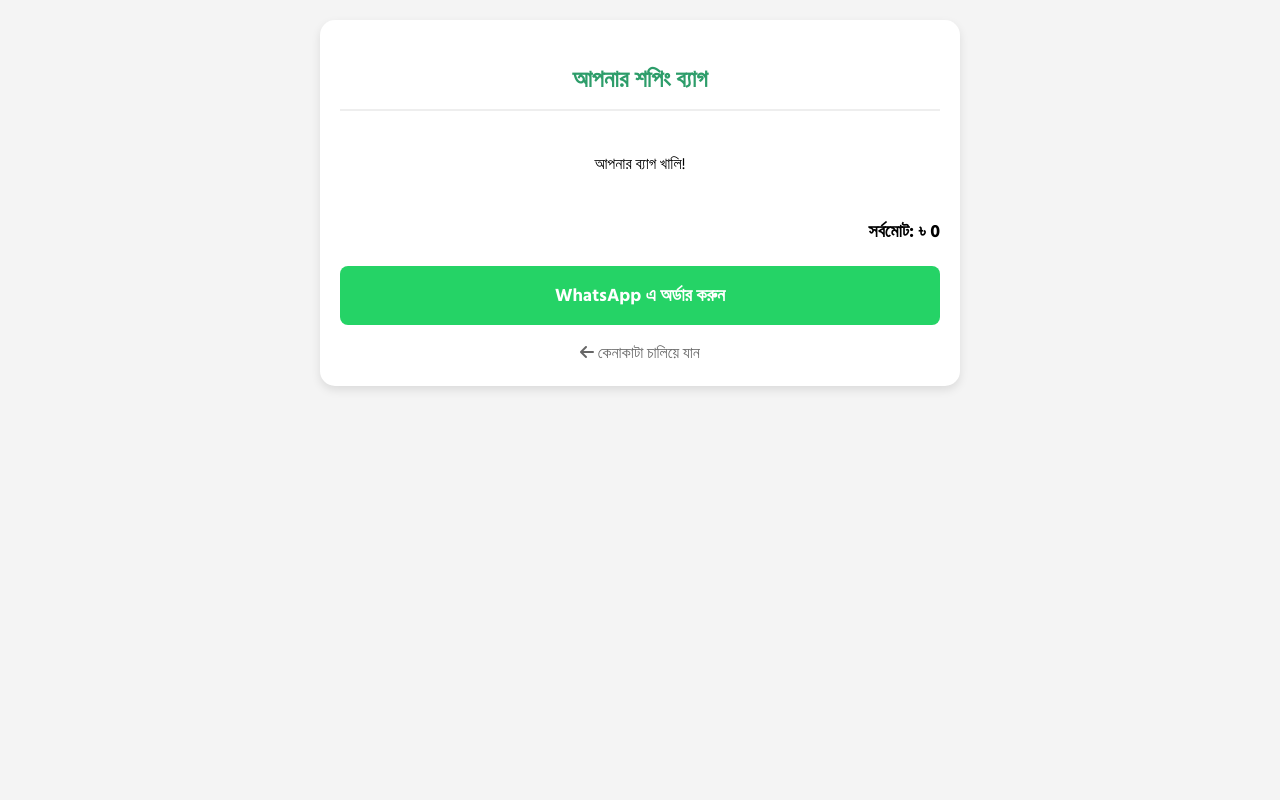
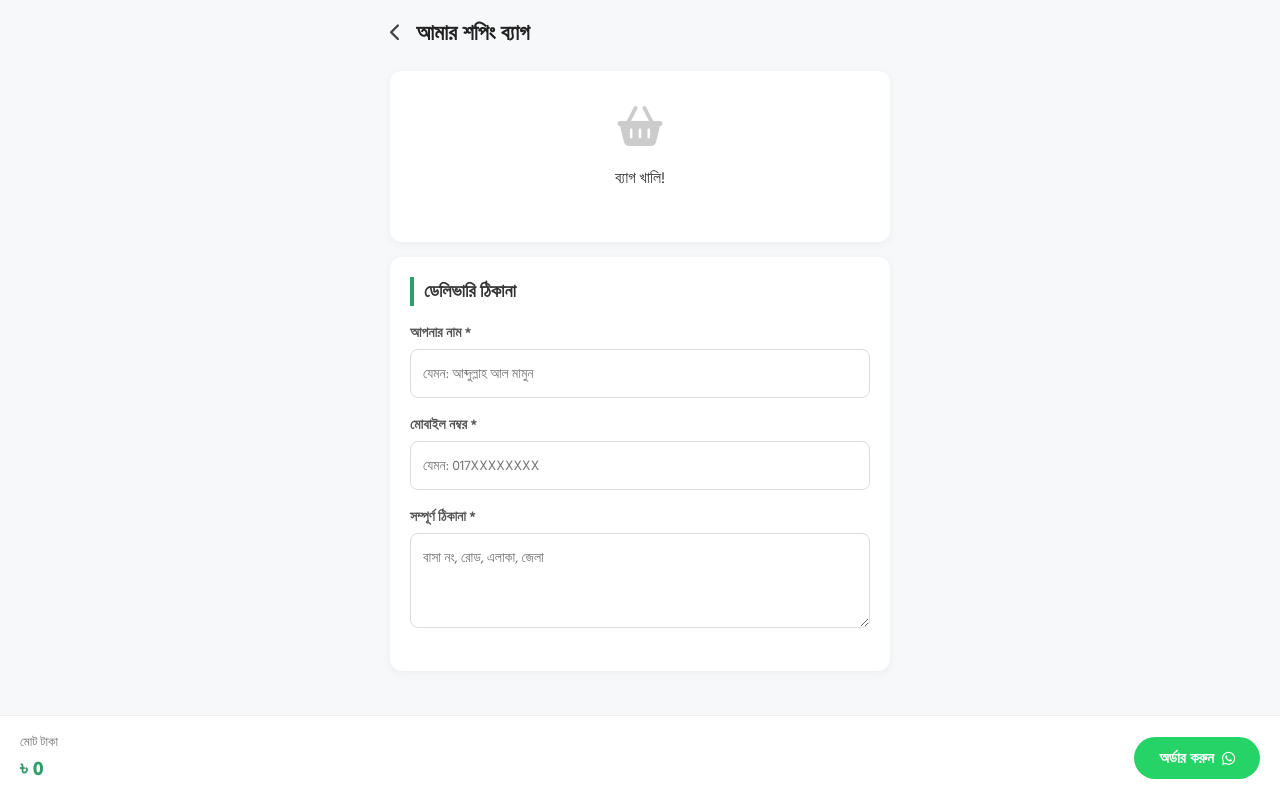
Before and after one commit to minhajulabedinctg/purekhazana.github.io, a plain HTML site: page cart.html in a window 1280 px wide. Drawn offline with Linux system fonts and the light colour scheme.

Commit message:
Update cart.html

```diff
--- a/cart.html
+++ b/cart.html
@@ -7,46 +7,89 @@
   <link href="https://fonts.googleapis.com/css2?family=Hind+Siliguri:wght@400;600;700&display=swap" rel="stylesheet">
   <link rel="stylesheet" href="https://cdnjs.cloudflare.com/ajax/libs/font-awesome/6.0.0/css/all.min.css">
   <style>
-    body { font-family: 'Hind Siliguri', sans-serif; background: #f4f4f4; margin: 0; padding: 20px; }
-    .cart-container { max-width: 600px; margin: 0 auto; background: #fff; padding: 20px; border-radius: 15px; box-shadow: 0 4px 10px rgba(0,0,0,0.1); }
-    h2 { color: #2d9d6a; text-align: center; border-bottom: 2px solid #eee; padding-bottom: 10px; }
-    .cart-item { display: flex; align-items: center; justify-content: space-between; padding: 15px 0; border-bottom: 1px solid #eee; }
-    .cart-item img { width: 60px; height: 60px; border-radius: 8px; object-fit: cover; }
-    .item-info { flex: 1; margin-left: 15px; }
-    .item-info h4 { margin: 0; font-size: 16px; }
-    .item-info p { margin: 5px 0; color: #2d9d6a; font-weight: bold; }
-    .qty-controls { display: flex; align-items: center; gap: 10px; }
-    .qty-btn { background: #eee; border: none; padding: 5px 10px; border-radius: 4px; cursor: pointer; font-weight: bold; }
-    .total-section { margin-top: 20px; text-align: right; font-size: 18px; font-weight: 800; }
-    .checkout-btn { background: #25D366; color: white; display: block; text-align: center; padding: 15px; border-radius: 8px; text-decoration: none; margin-top: 20px; font-weight: bold; font-size: 18px; }
-    .back-btn { display: block; text-align: center; color: #666; margin-top: 15px; text-decoration: none; }
+    :root { --primary: #2d9d6a; --bg: #f7f8fa; }
+    body { font-family: 'Hind Siliguri', sans-serif; background: var(--bg); margin: 0; padding: 15px; color: #333; }
+
+    .cart-wrapper { max-width: 500px; margin: 0 auto; }
+    .header { display: flex; align-items: center; margin-bottom: 20px; gap: 15px; }
+    .header h2 { margin: 0; font-size: 22px; color: #222; }
+    .back-link { text-decoration: none; color: #444; font-size: 18px; }
+
+    /* Cart Items */
+    .cart-card { background: #fff; border-radius: 12px; padding: 15px; box-shadow: 0 2px 10px rgba(0,0,0,0.05); margin-bottom: 15px; }
+    .cart-item { display: flex; align-items: center; gap: 12px; padding: 12px 0; border-bottom: 1px solid #f0f0f0; }
+    .cart-item:last-child { border-bottom: none; }
+    .cart-item img { width: 70px; height: 70px; border-radius: 10px; object-fit: cover; background: #f9f9f9; }
+    .item-details { flex: 1; }
+    .item-details h4 { margin: 0 0 5px; font-size: 16px; color: #222; }
+    .item-details p { margin: 0; color: var(--primary); font-weight: 700; font-size: 15px; }
+
+    .qty-box { display: flex; align-items: center; gap: 12px; background: #f1f1f1; padding: 5px 10px; border-radius: 20px; }
+    .qty-btn { border: none; background: none; font-size: 18px; cursor: pointer; color: #555; font-weight: bold; width: 25px; }
+
+    /* Form Styling */
+    .info-card { background: #fff; border-radius: 12px; padding: 20px; box-shadow: 0 2px 10px rgba(0,0,0,0.05); margin-bottom: 80px; }
+    .info-card h3 { margin: 0 0 15px; font-size: 18px; border-left: 4px solid var(--primary); padding-left: 10px; }
+    .input-group { margin-bottom: 15px; }
+    .input-group label { display: block; margin-bottom: 5px; font-size: 14px; font-weight: 600; color: #555; }
+    .input-group input, .input-group textarea { width: 100%; padding: 12px; border: 1px solid #ddd; border-radius: 8px; font-family: inherit; box-sizing: border-box; font-size: 14px; }
+
+    /* Sticky Bottom Bar */
+    .bottom-checkout { position: fixed; bottom: 0; left: 0; right: 0; background: #fff; padding: 15px 20px; border-top: 1px solid #eee; display: flex; align-items: center; justify-content: space-between; z-index: 1000; }
+    .total-price-box p { margin: 0; font-size: 13px; color: #777; }
+    .total-price-box h3 { margin: 0; font-size: 20px; color: var(--primary); }
+    .whatsapp-btn { background: #25D366; color: white; padding: 12px 25px; border-radius: 30px; text-decoration: none; font-weight: 700; display: flex; align-items: center; gap: 8px; border: none; font-size: 15px; cursor: pointer; }
   </style>
 </head>
 <body>
 
-<div class="cart-container">
-  <h2>আপনার শপিং ব্যাগ</h2>
-  <div id="cart-items-list">
+<div class="cart-wrapper">
+  <div class="header">
+    <a href="index.html" class="back-link"><i class="fa fa-chevron-left"></i></a>
+    <h2>আমার শপিং ব্যাগ</h2>
+  </div>
+
+  <div class="cart-card" id="cart-list">
     </div>
 
-  <div class="total-section">
-    সর্বমোট: ৳ <span id="grand-total">0</span>
+  <div class="info-card">
+    <h3>ডেলিভারি ঠিকানা</h3>
+    <div class="input-group">
+      <label>আপনার নাম *</label>
+      <input type="text" id="cust-name" placeholder="যেমন: আব্দুল্লাহ আল মামুন">
+    </div>
+    <div class="input-group">
+      <label>মোবাইল নম্বর *</label>
+      <input type="tel" id="cust-phone" placeholder="যেমন: 017XXXXXXXX">
+    </div>
+    <div class="input-group">
+      <label>সম্পূর্ণ ঠিকানা *</label>
+      <textarea id="cust-address" rows="3" placeholder="বাসা নং, রোড, এলাকা, জেলা"></textarea>
+    </div>
   </div>
+</div>
 
-  <a href="#" class="checkout-btn" onclick="sendWhatsAppOrder()">WhatsApp এ অর্ডার করুন</a>
-  <a href="index.html" class="back-btn"><i class="fa fa-arrow-left"></i> কেনাকাটা চালিয়ে যান</a>
+<div class="bottom-checkout">
+  <div class="total-price-box">
+    <p>মোট টাকা</p>
+    <h3 id="grand-total">৳ 0</h3>
+  </div>
+  <button onclick="orderViaWhatsApp()" class="whatsapp-btn">
+    অর্ডার করুন <i class="fab fa-whatsapp"></i>
+  </button>
 </div>
 
 <script>
   let cart = JSON.parse(localStorage.getItem('pure_khazana_cart')) || [];
 
   function renderCart() {
-    const list = document.getElementById('cart-items-list');
+    const list = document.getElementById('cart-list');
     let total = 0;
     list.innerHTML = '';
 
     if (cart.length === 0) {
-      list.innerHTML = '<p style="text-align:center; padding: 20px;">আপনার ব্যাগ খালি!</p>';
+      list.innerHTML = '<div style="text-align:center; padding:20px;"><i class="fa fa-shopping-basket" style="font-size:40px; color:#ccc;"></i><p>ব্যাগ খালি!</p></div>';
+      return;
     }
 
     cart.forEach((item, index) => {
@@ -54,11 +97,11 @@
       list.innerHTML += `
         <div class="cart-item">
           <img src="${item.img}">
-          <div class="item-info">
+          <div class="item-details">
             <h4>${item.name}</h4>
-            <p>৳ ${item.price}</p>
+            <p>৳ ${item.price * item.qty}</p>
           </div>
-          <div class="qty-controls">
+          <div class="qty-box">
             <button class="qty-btn" onclick="updateQty(${index}, -1)">-</button>
             <span>${item.qty}</span>
             <button class="qty-btn" onclick="updateQty(${index}, 1)">+</button>
@@ -66,7 +109,7 @@
         </div>
       `;
     });
-    document.getElementById('grand-total').innerText = total;
+    document.getElementById('grand-total').innerText = '৳ ' + total;
     localStorage.setItem('pure_khazana_cart', JSON.stringify(cart));
   }
 
@@ -76,21 +119,33 @@
     renderCart();
   }
 
-  function sendWhatsAppOrder() {
-    if (cart.length === 0) return alert("ব্যাগ খালি!");
+  function orderViaWhatsApp() {
+    const name = document.getElementById('cust-name').value;
+    const phone = document.getElementById('cust-phone').value;
+    const address = document.getElementById('cust-address').value;
 
-    let message = "নতুন অর্ডার (Pure Khazana):\n--------------------------\n";
+    if (cart.length === 0) return alert("আপনার ব্যাগ খালি!");
+    if (!name || !phone || !address) return alert("অনুগ্রহ করে সব তথ্য দিন!");
+
+    let orderItems = "";
     let total = 0;
-
     cart.forEach(item => {
-      message += `• ${item.name} (${item.qty} টি) - ৳ ${item.price * item.qty}\n`;
+      orderItems += `✅ ${item.name} | ${item.qty}টি | ${item.price * item.qty} TK\n`;
       total += item.price * item.qty;
     });
 
-    message += `--------------------------\nসর্বমোট: ৳ ${total}\n\nদয়া করে আমার অর্ডারটি কনফার্ম করুন।`;
+    let message = `*নতুন অর্ডার - Pure Khazana*\n`;
+    message += `----------------------------\n`;
+    message += `👤 নাম: ${name}\n`;
+    message += `📞 ফোন: ${phone}\n`;
+    message += `📍 ঠিকানা: ${address}\n`;
+    message += `----------------------------\n`;
+    message += `*অর্ডার লিস্ট:*\n${orderItems}\n`;
+    message += `----------------------------\n`;
+    message += `💰 *মোট বিল: ${total} TK*`;
 
-    const whatsappUrl = `https://wa.me/8801309476030?text=${encodeURIComponent(message)}`;
-    window.open(whatsappUrl, '_blank');
+    const waLink = `https://wa.me/8801309476030?text=${encodeURIComponent(message)}`;
+    window.open(waLink, '_blank');
   }
 
   renderCart();
```
